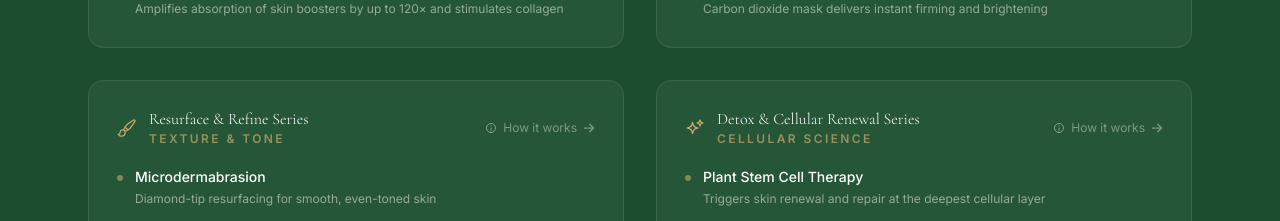
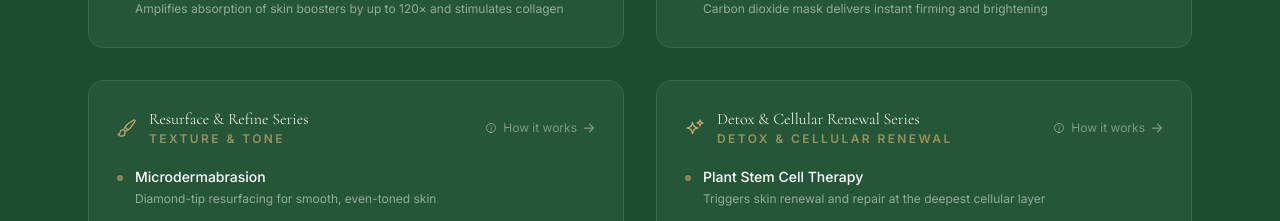
Before and after one commit to roadtojesusministry/brasilian-skin-soul, a Next.js app: page / in a window 1280 px wide. Shown: the part 1380-1601 px from the top of the page. Built offline with nearby package versions, Linux system fonts and the light colour scheme.

Commit message:
Homepage: rename Cellular Science group to Detox & Cellular Renewal

```diff
--- a/src/app/page.tsx
+++ b/src/app/page.tsx
@@ -126,7 +126,7 @@ const advancedTech = [
     ],
   },
   {
-    group: "Cellular Science",
+    group: "Detox & Cellular Renewal",
     series: "Detox & Cellular Renewal Series",
     icon: (
       <svg viewBox="0 0 24 24" fill="none" stroke="currentColor" strokeWidth="1.5" className="w-5 h-5">
```
